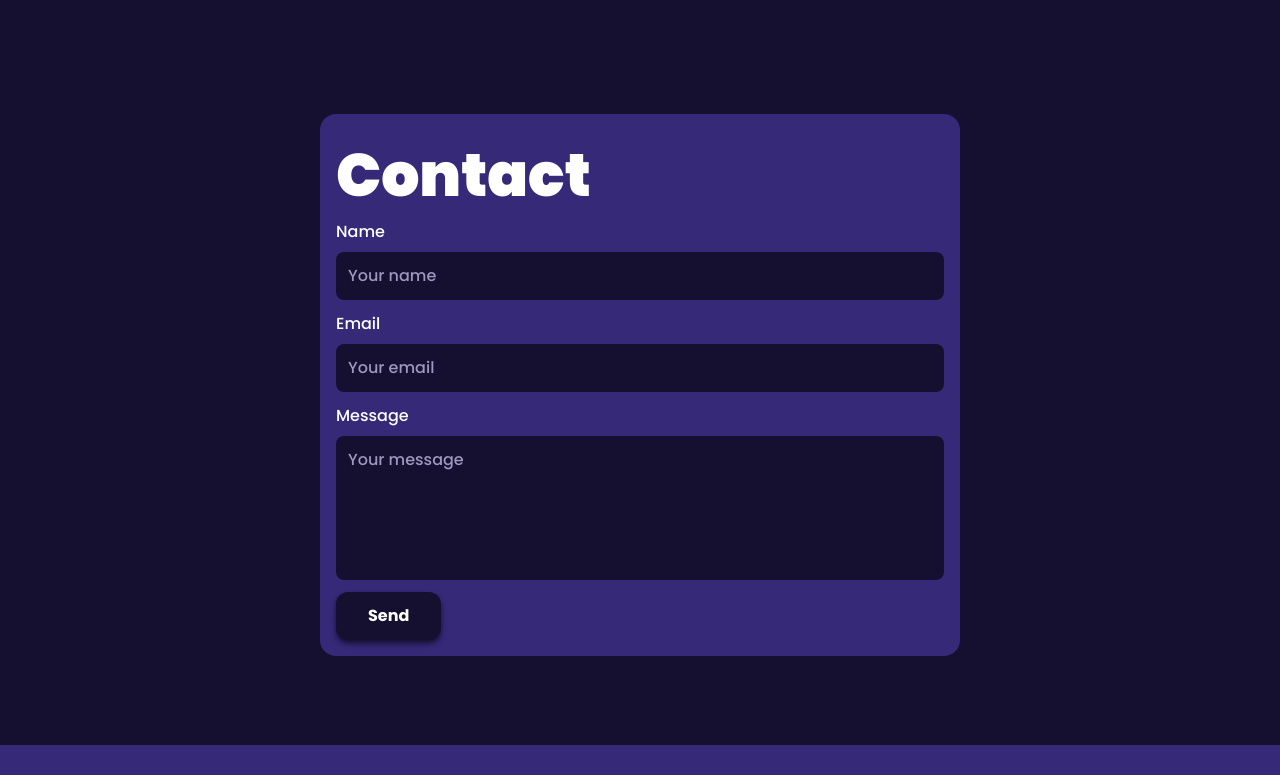
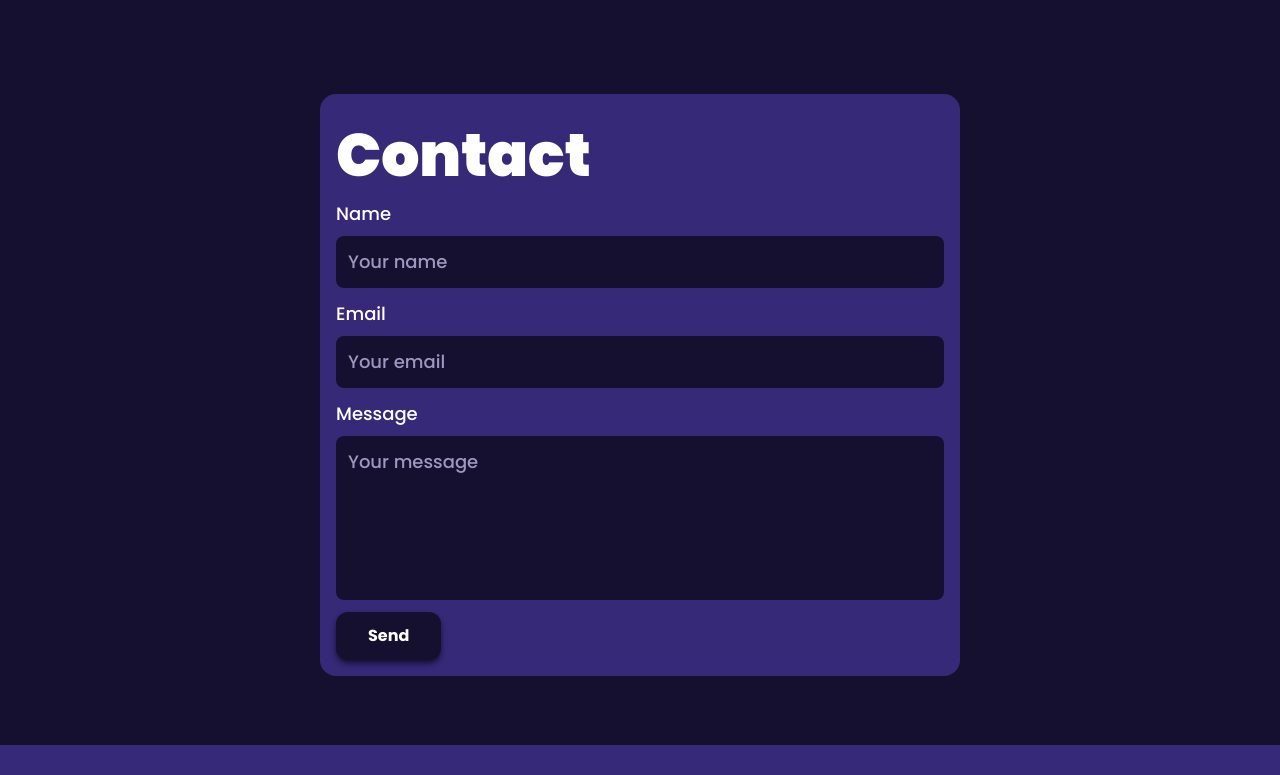
Before and after one commit to tonylxm/website, a React (Vite) app: page / in a window 1280 px wide. Shown: the part 1703-2478 px from the top of the page. Built offline with nearby package versions, Linux system fonts and the light colour scheme.

Commit message:
refactor: text styles and responsive size centralised in styles.js

```diff
--- a/src/components/About.jsx
+++ b/src/components/About.jsx
@@ -7,7 +7,7 @@ import { about } from "../constants/constants";
 const About = () => {
   return (
     <div className="w-full h-screen flex justify-center items-center bg-secondary">
-      <div className="flex-[0.75] md:flex-[0.5]">
+      <div className="flex-[0.75] lg:flex-[0.5]">
         <Animation>
           <div className="flex justify-center">
             <div>
@@ -57,12 +57,12 @@ const About = () => {
             <a
               href={resume}
               target="_blank"
-              className=" text-lg hover:text-white underline"
+              className={`${styles.sectionText} hover:text-white underline`}
             >
               Resume
             </a>
           </div>
-          <div className="p-12 text-left text-lg">
+          <div className={`${styles.sectionText} text-left mt-12`}>
             {about[0].paragraphs.map((paragraph, index) => (
               <div key={index}>
                 {paragraph.text}
--- a/src/components/Contact.jsx
+++ b/src/components/Contact.jsx
@@ -66,38 +66,38 @@ const Contact = () => {
               className="flex flex-col gap-3"
             >
               <label className="flex flex-col">
-                <span className={styles.formHeadText}>Name</span>
+                <span className={styles.formSubText}>Name</span>
                 <input
                   type="text"
                   name="name"
                   value={form.name}
                   onChange={handleChange}
                   placeholder="Your name"
-                  className={styles.formSubText}
+                  className={styles.formText}
                   required
                 />
               </label>
               <label className="flex flex-col">
-                <span className={styles.formHeadText}>Email</span>
+                <span className={styles.formSubText}>Email</span>
                 <input
                   type="email"
                   name="email"
                   value={form.email}
                   onChange={handleChange}
                   placeholder="Your email"
-                  className={styles.formSubText}
+                  className={styles.formText}
                   required
                 />
               </label>
               <label className="flex flex-col">
-                <span className={styles.formHeadText}>Message</span>
+                <span className={styles.formSubText}>Message</span>
                 <textarea
                   rows="5"
                   name="message"
                   value={form.message}
                   onChange={handleChange}
                   placeholder="Your message"
-                  className={styles.formSubText + ' resize-none'}
+                  className={styles.formText + ' resize-none'}
                   required
                 />
               </label>
--- a/src/styles.js
+++ b/src/styles.js
@@ -10,13 +10,11 @@ const styles = {
 
   sectionHeadText:
     "text-white font-black md:text-[60px] sm:text-[50px] xs:text-[40px] text-[30px]",
-    sectionSubText:
-      "sm:text-[18px] text-[14px] text-secondary uppercase tracking-wider",
+  sectionText: "text-md lg:text-lg",
 
-    formHeadText:
-      "text-white font-medium mb-2",
-    formSubText:
-      "bg-primary py-3 px-3 placeholder:text-tertiary text-white rounded-lg outline-none border-none font-medium focus:bg-indigo-950"
+  formSubText: "text-white font-medium mb-2 text-md lg:text-lg",
+  formText:
+    "bg-primary py-3 px-3 text-md lg:text-lg placeholder:text-tertiary text-white rounded-lg outline-none border-none font-medium focus:bg-indigo-950",
 };
 
 export { styles };
```
Lines whose indentation alone changed are shown as unchanged.
